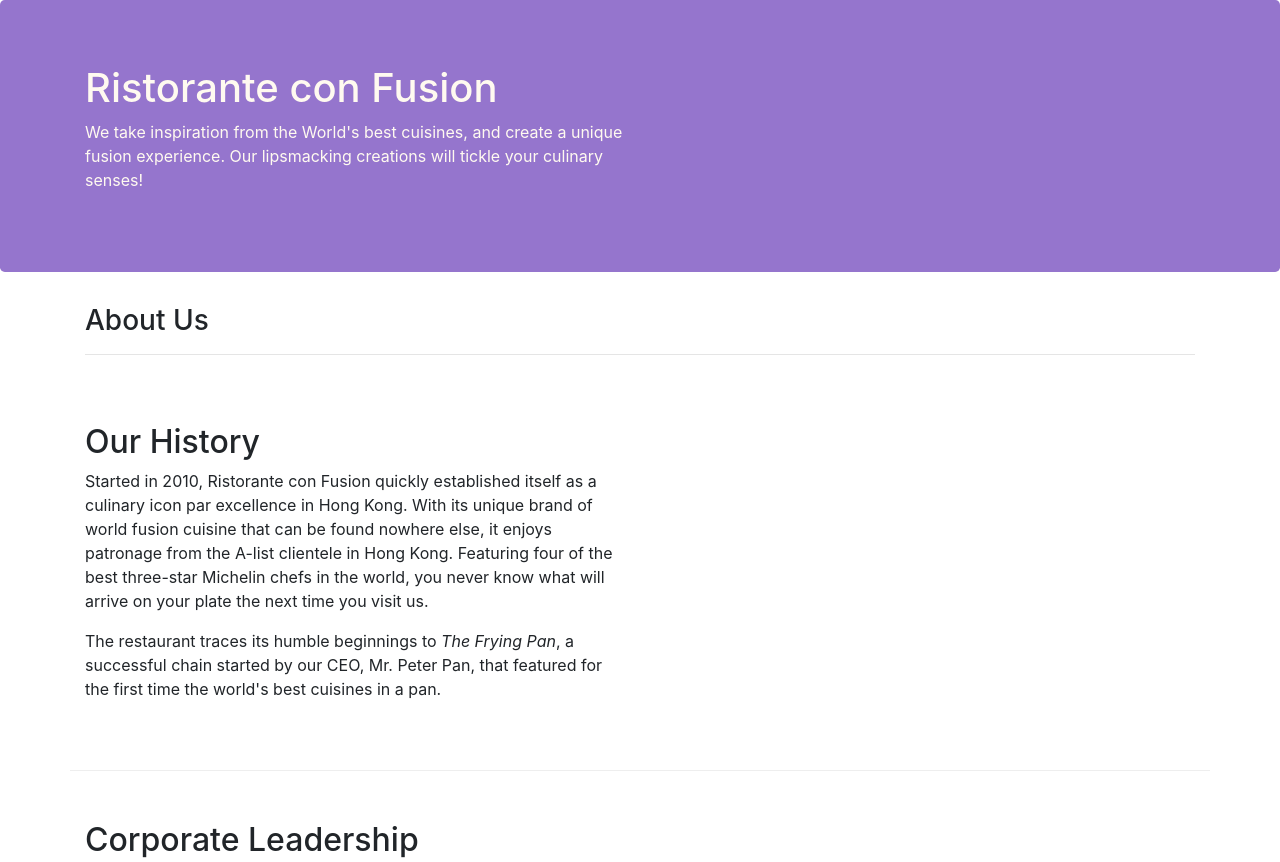
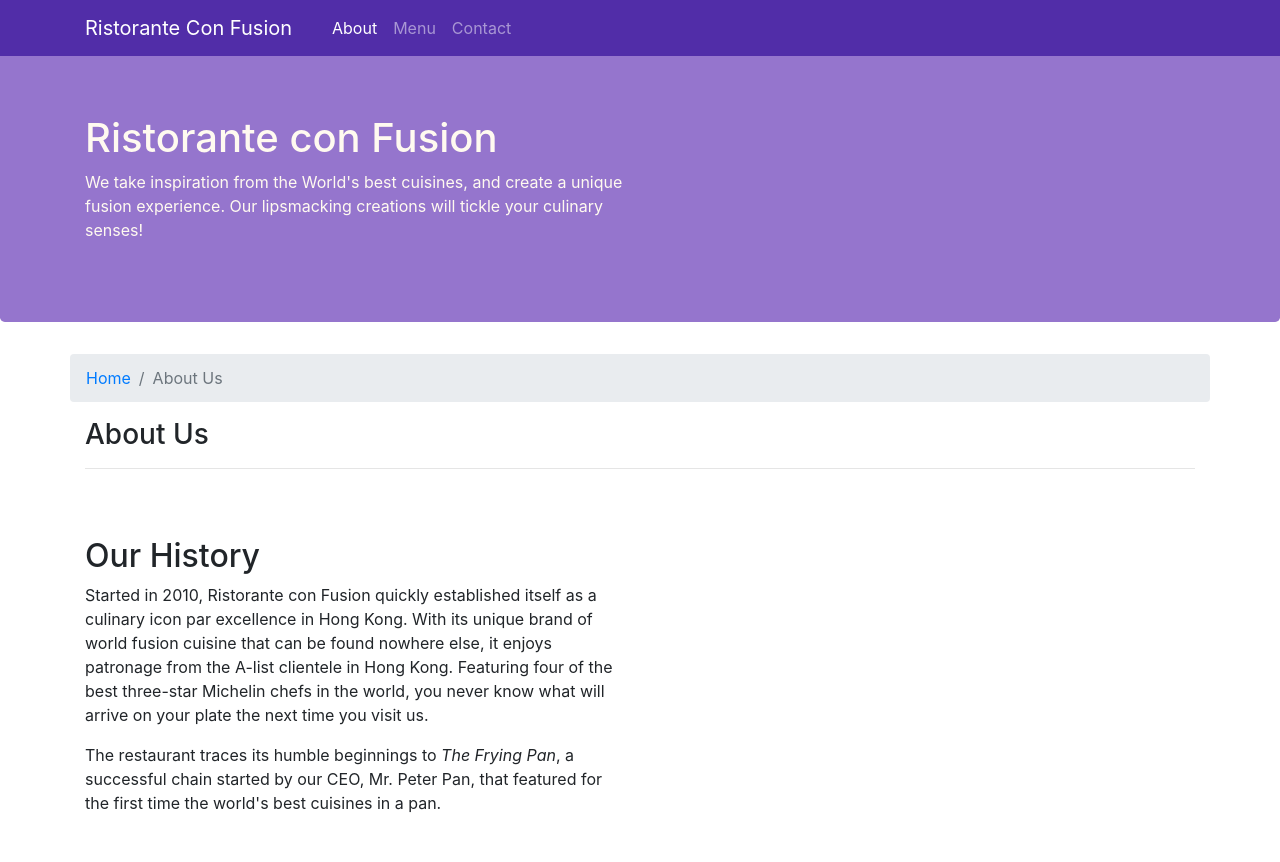
Before and after one commit to vishalpandey-9891/Bootstrap-intro, a website: page aboutus.html in a window 1280 px wide. Shown: the top 862 px of the page. Drawn offline with nearby package versions, Linux system fonts and the light colour scheme.

Commit message:
Navbar and Breadcrumbs

```diff
--- a/aboutus.html
+++ b/aboutus.html
@@ -17,6 +17,34 @@
 
 <body>
 
+
+<!-- Create a basic navigation bar -->
+    <nav class="navbar navbar-dark navbar-expand-sm fixed-top">
+
+
+        <div class="container">
+
+
+            <!-- Creating a responsive navigation bar-->
+            <button class="navbar-toggler" type="button" data-toggle="collapse" data-target="#Navbar">
+                <span class="navbar-toggler-icon"></span>
+            </button>
+            <a class="navbar-brand" href="./index.html">Ristorante Con Fusion</a>
+
+            <!-- To hide the items from the navigation bar for the small screens, we need to enclose the ul within another div as follows:-->
+            <div class="collapse navbar-collapse" id="Navbar">
+
+                <ul class="navbar-nav mr-auto">
+                    <li class="nav-item"><a class="nav-link" href="./index.html"></a></li>
+                    <li class="nav-item active"><a class="nav-link" href="#">About</a></li>
+                    <li class="nav-item"><a class="nav-link" href="#">Menu</a></li>
+                    <li class="nav-item"><a class="nav-link" href="#">Contact</a></li>
+                </ul>
+            </div>
+
+        </div>
+    </nav>
+
     <header class="jumbotron">
         <div class="container">
             <div class="row row-header">
@@ -31,11 +59,21 @@
     </header>
 
     <div class="container">
-        <div>
-            <div>
+        <div class="row">
+
+            <!-- Adding Breadcrumbs -->
+            <ol class="col-12 breadcrumb">
+                <li class="breadcrumb-item"><a href="./index.html">Home</a></li>
+                <li class="breadcrumb-item active">About Us</li>
+            </ol>
+
+
+            <div class="col-12">
                <h3>About Us</h3>
                <hr>
             </div>
+
+
         </div>
 
         <div class="row row-content align-items-center">
@@ -71,7 +109,7 @@
                 <div class="col-4 offset-1 col-sm-2">
                     <h5>Links</h5>
                     <ul class="list-unstyled">
-                        <li><a href="#">Home</a></li>
+                        <li><a href="./index.html">Home</a></li>
                         <li><a href="#">About</a></li>
                         <li><a href="#">Menu</a></li>
                         <li><a href="#">Contact</a></li>
--- a/css/styles.css
+++ b/css/styles.css
@@ -29,3 +29,13 @@ address{
     margin:0px;
     color:#0f0f0f;
 }
+
+
+body{
+    padding:50px 0px 0px 0px;
+    z-index:0;
+}
+
+.navbar-dark {
+     background-color: #512DA8;
+}
```
Also changed, not shown: index.html (+26 -1 lines).
